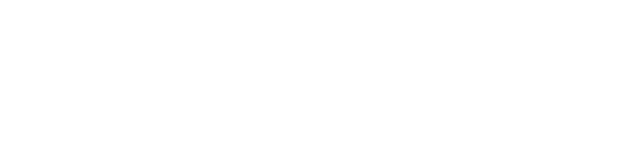
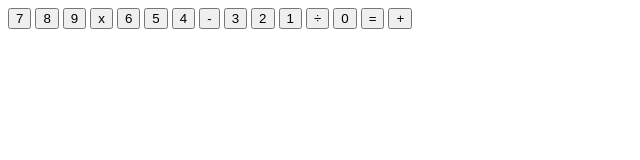
Before and after one commit to JaidenSP/Calculator, a plain HTML site: page index.html in a window 1280 px wide. Shown: the whole page, without its empty margins (0-640 px from the left). Drawn offline with Linux system fonts and the light colour scheme.

Commit message:
Added the buttons to the html

```diff
--- a/index.html
+++ b/index.html
@@ -8,6 +8,33 @@
 </head>
 <body>
 
+    <div id="container">
+        <div id="calculator-container">
+            <div id="display-text">
+                <div id="parent-button-div">
+                    <div id="button-div">
+
+                        <button class="btn" data-number>7</button>
+                        <button class="btn" data-number>8</button>
+                        <button class="btn" data-number>9</button>
+                        <button class="btn" data-operator>x</button>
+                        <button class="btn" data-number>6</button>
+                        <button class="btn" data-number>5</button>
+                        <button class="btn" data-number>4</button>
+                        <button class="btn" data-operator>-</button>
+                        <button class="btn" data-number>3</button>
+                        <button class="btn" data-number>2</button>
+                        <button class="btn" data-number>1</button>
+                        <button class="btn" data-operator>÷</button>
+                        <button class="btn" data-number>0</button>
+                        <button class="btn" data-operator>=</button>
+                        <button class="btn" data-operator>+</button>
+
+                    </div>
+                </div>
+            </div>
+        </div>
+    </div>
 
     <script src="./assets/app.js"></script>
 </body>
```
